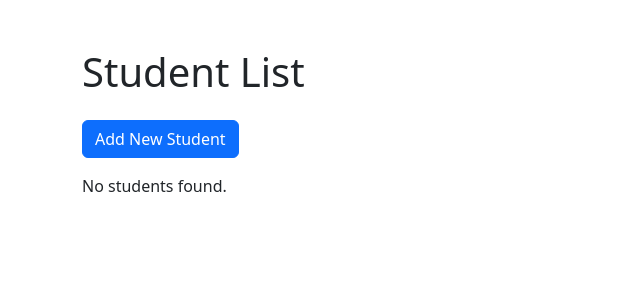
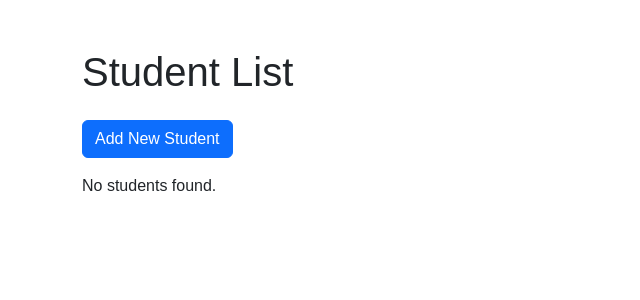
Before and after one commit to KarMint26/flask_crud_mysql, a Flask app: page / in a window 1280 px wide. Shown: the top 300 px of the page, without its empty margins (0-640 px from the left). Run offline with Flask 3, Linux system fonts and the light colour scheme.

Commit message:
modularity

```diff
--- /dev/null
+++ b/static/css/styles.css
@@ -0,0 +1,3 @@
+html, body {
+    font-family: Arial, Helvetica, sans-serif;
+}
--- a/templates/index.html
+++ b/templates/index.html
@@ -8,6 +8,7 @@
       rel="stylesheet"
       href="https://cdn.jsdelivr.net/npm/bootstrap@5.3.0-alpha1/dist/css/bootstrap.min.css"
     />
+    <link rel="stylesheet" href="{{ url_for('static', filename='css/styles.css') }}">
   </head>
   <body>
     <div class="container mt-5">
```
